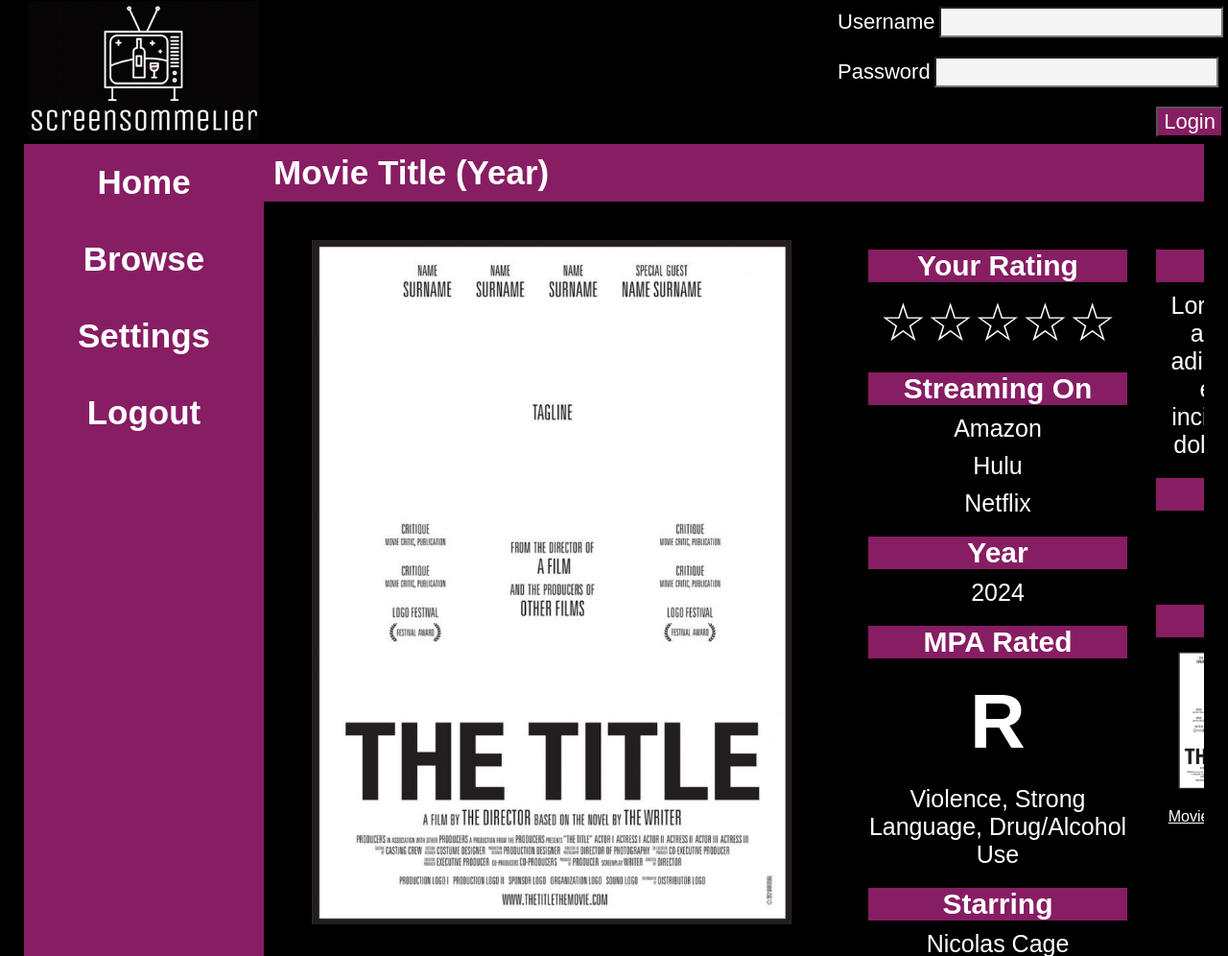
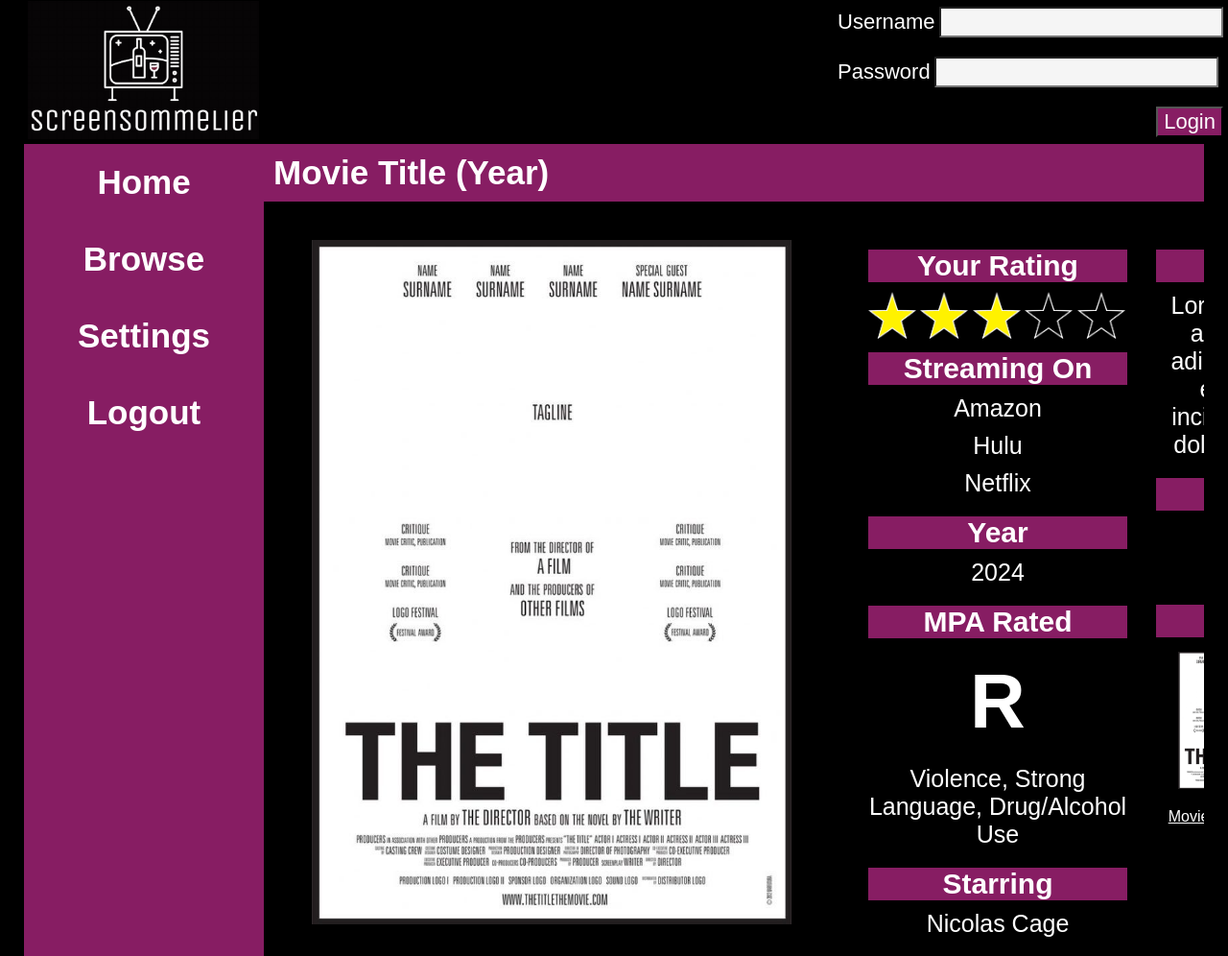
Before and after one commit to Jhurley002004/InfinityInc, a Flask app: page /library/movie in a window 1280 px wide. Shown: the top 996 px of the page at 96% size. Run offline with Flask 3, Linux system fonts and the light colour scheme; some libraries are stand-ins or nearby versions.

Commit message:
movie animation and make stars a form

```diff
--- a/screen_sommelier/screen_sommelier/library.py
+++ b/screen_sommelier/screen_sommelier/library.py
@@ -11,8 +11,13 @@ bp = Blueprint('library', __name__, url_prefix = '/library')
 def library_home():
     return render_template("library/browse.html")
 
-@bp.route('/movie')
+@bp.route('/movie', methods = ('GET', 'POST'))
 def movie():
+    if request.method == 'POST':
+        # The stars for user rating is a form. Each star has a value.
+        # This is a placeholder for adding the user's rating to the db
+        pass
+
     return render_template('library/movie.html')
 
 @bp.route('/settings', methods = ('GET', 'POST'))
--- a/screen_sommelier/screen_sommelier/static/style.css
+++ b/screen_sommelier/screen_sommelier/static/style.css
@@ -214,7 +214,7 @@ button {
   text-wrap: nowrap;
   height: 250px;
   overflow-x: scroll;
-  padding: 0 20px;
+  padding: 10px 20px;
   margin: 0 0 20px 0;
 }
 
@@ -223,6 +223,11 @@ button {
   display: inline-block;
   width: 125px;
   text-align: center;
+  transition: transform 0.2s;
+}
+
+.slider_movie:hover {
+  transform: translateY(-10px);
 }
 
 .slider_image {
@@ -233,6 +238,7 @@ button {
   width: 100%;
   text-align: center;
   text-wrap: wrap;
+  display: block;
 }
 
 /* MOVIE PAGE */
@@ -281,8 +287,9 @@ button {
   text-align: center;
 }
 
-.user_stars {
-  font-size: 55px;
+.rating_star {
+  width: 50px;
+  background-color: black;
 }
 
 #mpa_rating {
--- a/screen_sommelier/screen_sommelier/templates/library/movie.html
+++ b/screen_sommelier/screen_sommelier/templates/library/movie.html
@@ -13,7 +13,13 @@
         <div id="movie_stat_container">
             <div class="movie_stat">
                 <h2 class="stat_header">Your Rating</h2>
-                <p class="stat_body user_stars">☆☆☆☆☆</p>
+                <form method="post">
+                    <input type="image" class="rating_star" name="rating" value="1" src="{{ url_for('static', filename='images/star_filled.png') }}">
+                    <input type="image" class="rating_star" name="rating" value="2" src="{{ url_for('static', filename='images/star_filled.png') }}">
+                    <input type="image" class="rating_star" name="rating" value="3" src="{{ url_for('static', filename='images/star_filled.png') }}">
+                    <input type="image" class="rating_star" name="rating" value="4" src="{{ url_for('static', filename='images/star_empty.png') }}">
+                    <input type="image" class="rating_star" name="rating" value="5" src="{{ url_for('static', filename='images/star_empty.png') }}">
+                </form>
             </div>
 
             <div class="movie_stat">
```
Also changed, not shown: screen_sommelier/screen_sommelier/templates/library/browse.html (+16 -8 lines), screen_sommelier/screen_sommelier/static/images/star_empty.png (added), screen_sommelier/screen_sommelier/static/images/star_filled.png (added).
